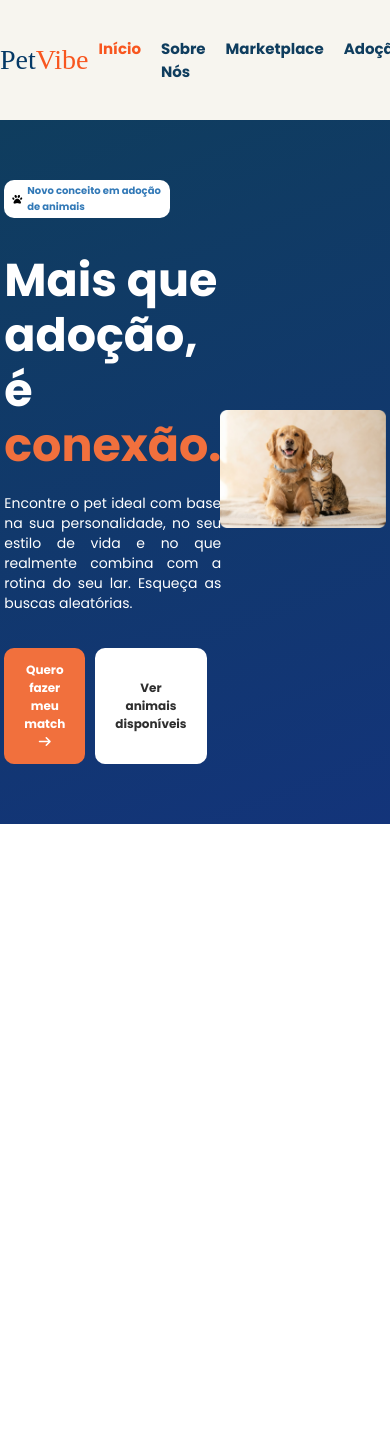
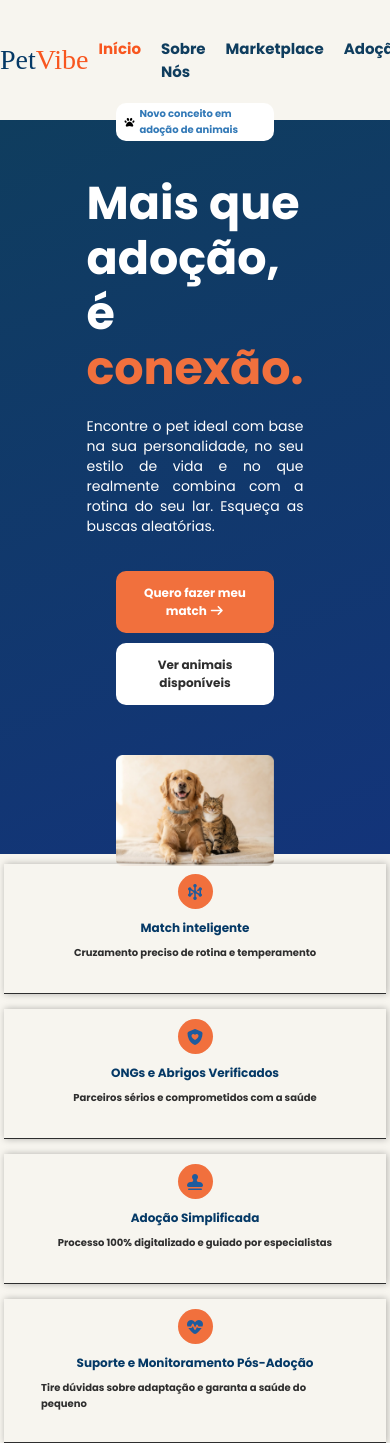
Before and after one commit to Eder-Rafael-Avila/pet-vibe, a React (Vite) app in the folder frontend/: page / in a window 390 px wide. Shown: the top 1443 px of the page. Before the commit the page ends 844 px from the top, so only its background shows below. Built offline with nearby package versions, Linux system fonts and the light colour scheme; a web font is replaced by a local one.

Commit message:
Continuação da Homes e responsividade
Continuei uma nova section na home e deixei alguns itens responsivos, mas a página ainda precisa de muita alteração na responsividade

```diff
--- a/frontend/src/components/main-panel/index.scss
+++ b/frontend/src/components/main-panel/index.scss
@@ -4,11 +4,20 @@
     align-items: center;
     gap: 5rem;
 
-    height: 70.35rem;
+    max-height: 70.35rem;
+    min-height: 87vh;
 
     background: linear-gradient(160deg, var(--corAzulTerciario), #13347a);
 
     max-width: 100%;
+
+    padding: 1rem;
+
+    @media (max-width: 768px) {
+        flex-direction: column;
+
+        margin-bottom: 1rem;
+    }
 
     .text-area {
         display: flex;
@@ -17,6 +26,10 @@
         gap: 3.5rem;
 
         width: 42.5%;
+
+        @media (max-width: 768px) {
+            align-items: center;
+        }
 
         .balloon-text {
             display: flex;
@@ -62,6 +75,10 @@
             display: flex;
             gap: 1rem;
 
+            @media (max-width: 768px) {
+                flex-direction: column;
+            }
+
             button {
                 background-color: var(--corLaranjaSecundario);
                 color: white;
--- a/frontend/src/index.scss
+++ b/frontend/src/index.scss
@@ -23,6 +23,8 @@
 }
 
 body, html {
+  background-color: var(--corBrancoGeral);
+
   font-size: 10px;
   height: 100%;
   width: 100%;
--- a/frontend/src/pages/page-home/index.jsx
+++ b/frontend/src/pages/page-home/index.jsx
@@ -9,12 +9,59 @@ export default function Home() {
     const [logado, setLogado] = useState(false);
 
     return (
-        <>
+        <div className='page-home'>
             <Header
                 logado={logado}
             />
 
             <MainPanel />
-        </>
+
+            <section className="features">
+                <div className="item-features">
+                    <div className="feature-icon">
+                        <i class="fa-solid fa-hexagon-nodes" style={{color: "rgb(29, 91, 158)",}}></i>
+                    </div>
+                    <div className="feature-text">
+                        <h3>Match inteligente</h3>
+                        <p>
+                            Cruzamento preciso de rotina e temperamento
+                        </p>
+                    </div>
+                </div>
+                <div className="item-features">
+                    <div className="feature-icon">
+                        <i class="fa-solid fa-shield-heart" style={{color: "rgb(29, 91, 158)",}}></i>
+                    </div>
+                    <div className="feature-text">
+                        <h3>ONGs e Abrigos Verificados</h3>
+                        <p>
+                            Parceiros sérios e comprometidos com a saúde
+                        </p>
+                    </div>
+                </div>
+                <div className="item-features">
+                    <div className="feature-icon">
+                        <i class="fa-solid fa-stamp" style={{color: "rgb(29, 91, 158)",}}></i>
+                    </div>
+                    <div className="feature-text">
+                        <h3>Adoção Simplificada</h3>
+                        <p>
+                            Processo 100% digitalizado e guiado por especialistas
+                        </p>
+                    </div>
+                </div>
+                <div className="item-features">
+                    <div className="feature-icon">
+                        <i class="fa-solid fa-heart-pulse" style={{color: "rgb(29, 91, 158)",}}></i>
+                    </div>
+                    <div className="feature-text">
+                        <h3>Suporte e Monitoramento Pós-Adoção</h3>
+                        <p>
+                            Tire dúvidas sobre adaptação e garanta a saúde do pequeno
+                        </p>
+                    </div>
+                </div>
+            </section>
+        </div>
     )
 }
--- a/frontend/src/pages/page-home/index.scss
+++ b/frontend/src/pages/page-home/index.scss
@@ -0,0 +1,77 @@
+.page-home {
+
+    .features {
+        display: flex;
+        justify-content: center;
+        align-items: center;
+        gap: 1.5rem;
+
+        max-width: 100%;
+        min-height: 15rem;
+
+        @media (max-width: 768px) {
+            flex-direction: column;
+        }
+
+        .item-features {
+            display: flex;
+            align-items: center;
+            gap: 2rem;
+            flex: 30rem 0 1;
+
+            padding: 1rem;
+
+            @media (max-width: 768px) {
+                    flex-direction: column;
+                    gap: 1rem;
+                    width: 98%;
+                    flex: 13rem 0 1;
+
+                    border-bottom: 1px solid var(--corPretoGeral);
+                    box-shadow: 1px 0px 7px rgba(0, 0, 0, 0.281);
+                }
+
+            .feature-icon {
+                display: flex;
+                justify-content: center;
+                align-items: center;
+
+                background-color: var(--corLaranjaSecundario);
+                min-width: 3.5rem;
+                min-height: 3.5rem;
+
+                padding: .4rem;
+                border-radius: 50%;
+
+                i {
+                    font-size: 1.6rem;
+                }
+            }
+
+            .feature-text {
+                    display: flex;
+                    flex-direction: column;
+                    justify-content: start;
+                    align-items: start;
+                    gap: .8rem;
+
+                    @media (max-width: 768px) {
+                        align-items: center;
+                        padding-bottom: 2rem;
+                        width: 85%;
+                    }
+
+                    h3 {
+                        color: var(--corAzulPrimario);
+
+                        font-size: 1.2rem;
+                    }
+
+                    p {
+                        color: var(--corPretoGeral);
+                        font-weight: bold;
+                    }
+                }
+        }
+    }
+}
```
